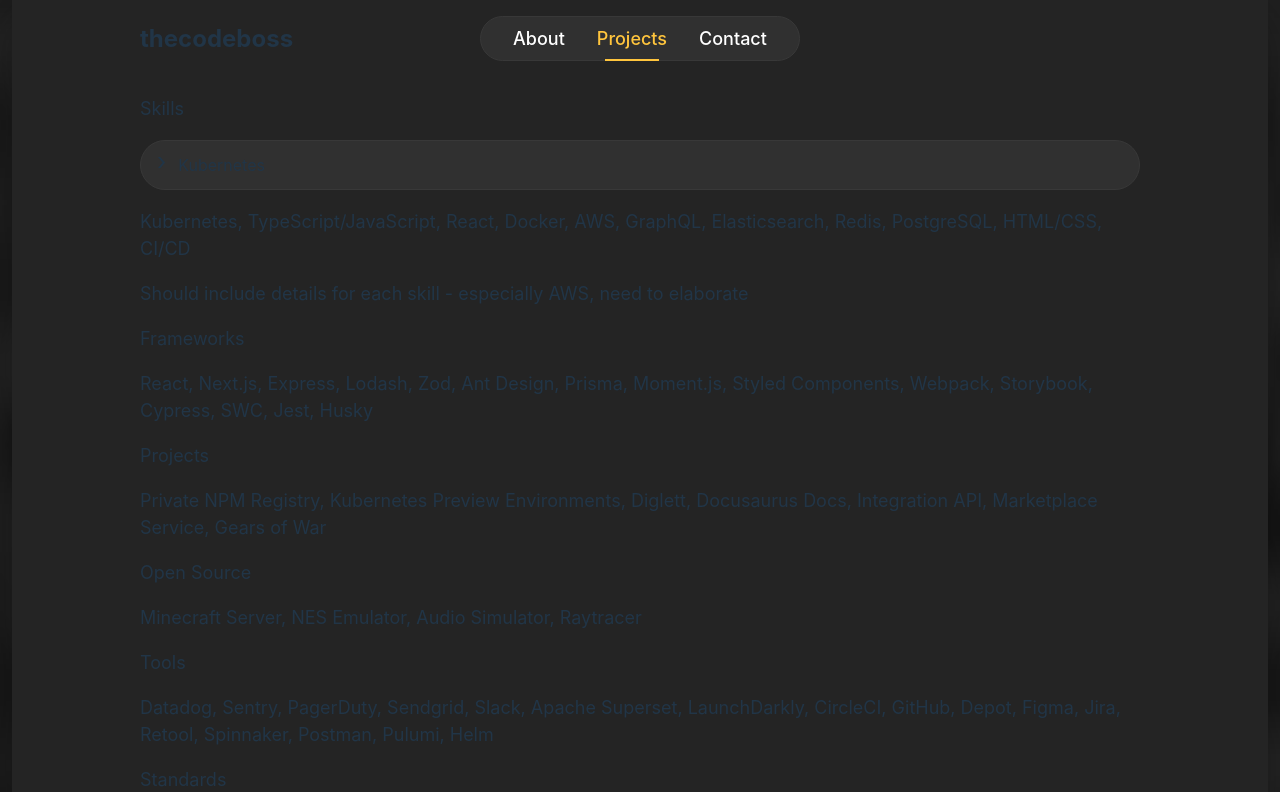
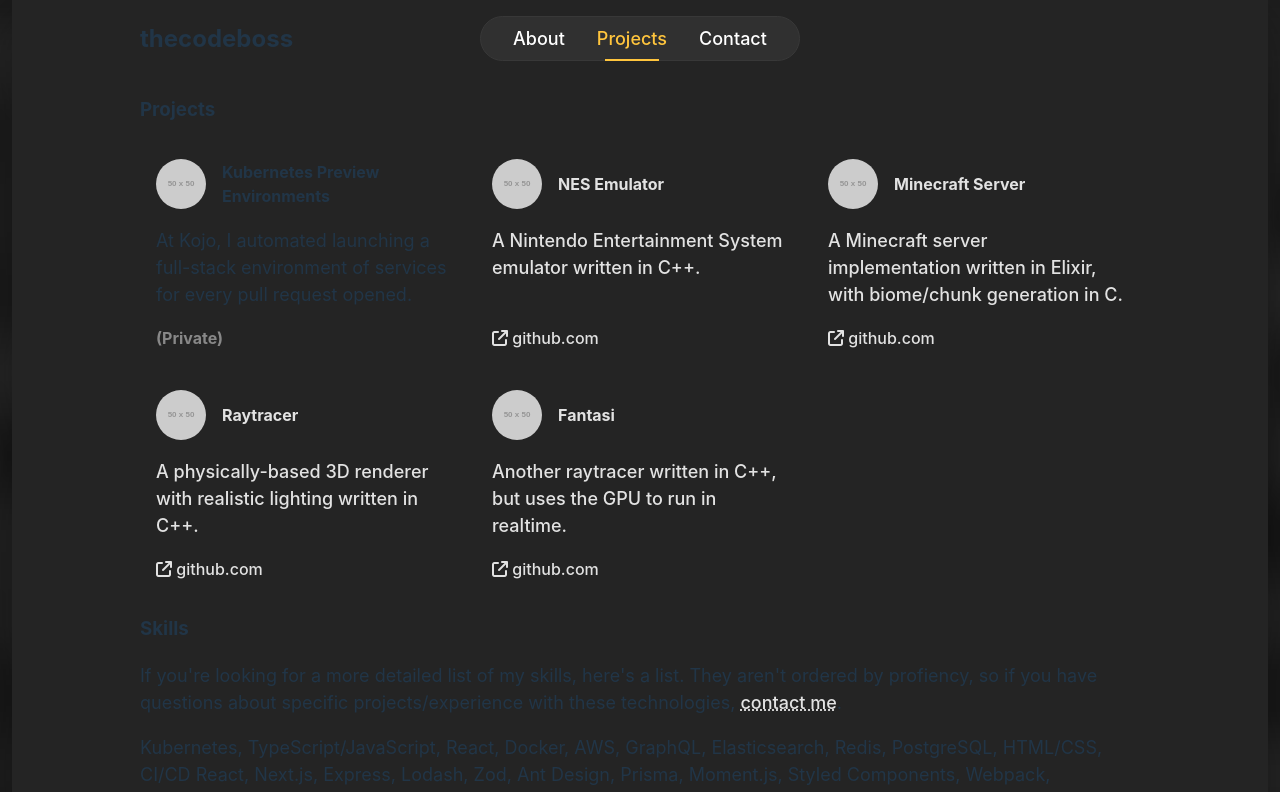
Before and after one commit to thecodeboss/thecodeboss.com, a React (Vite) app: page /projects in a window 1280 px wide. Shown: the top 792 px of the page. Built offline with nearby package versions, Linux system fonts and the light colour scheme.

Commit message:
Lots of updates

```diff
--- a/src/components/Footer.tsx
+++ b/src/components/Footer.tsx
@@ -5,17 +5,20 @@
 export default function Footer() {
   return (
     <footer>
-      <Link to="https://github.com/thecodeboss">
+      <Link target="_blank" to="https://github.com/thecodeboss">
         <i className="fa-brands fa-github fa-lg" />
         &nbsp; GitHub
       </Link>
-      <Link to="https://linkedin.com/in/thecodeboss">
+      <Link target="_blank" to="https://linkedin.com/in/thecodeboss">
         <i className="fa-brands fa-linkedin fa-lg" />
         &nbsp; LinkedIn
       </Link>
-      <Link to="https://www.instagram.com/mikethemo">
-        <i className="fa-brands fa-instagram fa-lg" />
-        &nbsp; Instagram
+      <Link
+        target="_blank"
+        to="https://stackoverflow.com/users/1935971/michael-oliver"
+      >
+        <i className="fa-brands fa-stack-overflow" />
+        &nbsp; Stack Overflow
       </Link>
     </footer>
   );
--- /dev/null
+++ b/src/components/Project.css
@@ -0,0 +1,37 @@
+.project {
+  border-radius: 0.75rem;
+  display: flex;
+  flex-direction: column;
+  padding: 1rem;
+}
+
+.project:hover {
+  background-color: #303030;
+  filter: drop-shadow(0px 0px 8px rgb(0, 0, 0, 0.2));
+  cursor: pointer;
+}
+
+.project span {
+  color: #888;
+  font-weight: bold;
+}
+
+.project a, .project span {
+  margin-top: auto;
+}
+
+.project-header {
+  align-items: center;
+  display: flex;
+  gap: 1rem;
+}
+
+.project-header h4 {
+  margin: 0;
+}
+
+.project-header img {
+  border-radius: 50%;
+  height: 50px;
+  width: 50px;
+}
--- /dev/null
+++ b/src/components/Project.tsx
@@ -0,0 +1,51 @@
+import { Link } from "react-router-dom";
+
+import "./Project.css";
+
+export interface ProjectProps {
+  description: string;
+  imageAlt?: string;
+  image?: {
+    alt: string;
+    url: string;
+  };
+  link?: string;
+  title: string;
+}
+
+export default function Project({
+  description,
+  image,
+  link,
+  title,
+}: ProjectProps) {
+  const content = (
+    <>
+      <div className="project-header">
+        <img
+          alt={image?.alt ?? "Project image"}
+          src={image?.url ?? "https://placehold.co/50x50/000/FFF"}
+        />
+        <h4>{title}</h4>
+      </div>
+      <p>{description}</p>
+      {link ? (
+        <Link to={link} target="_blank">
+          <i className="fa-solid fa-arrow-up-right-from-square" />
+          &nbsp;
+          {new URL(link).hostname}
+        </Link>
+      ) : (
+        <span>(Private)</span>
+      )}
+    </>
+  );
+
+  return link ? (
+    <Link className="project" to={link} target="_blank">
+      {content}
+    </Link>
+  ) : (
+    <div className="project">{content}</div>
+  );
+}
--- a/src/index.css
+++ b/src/index.css
@@ -21,6 +21,10 @@
 
 a:hover {
   color: white;
+}
+
+a.underline {
+  text-decoration: underline dotted;
 }
 
 body {
--- a/src/pages/Contact.css
+++ b/src/pages/Contact.css
@@ -4,7 +4,3 @@
   margin: 0;
   padding: 0;
 }
-
-ul.contact li a {
-  text-decoration: underline dotted;
-}
--- a/src/pages/Contact.tsx
+++ b/src/pages/Contact.tsx
@@ -11,13 +11,31 @@
           <i className="fa-solid fa-envelope"></i> Email: michael @ this domain
         </li>
         <li>
-          <Link to="https://github.com/thecodeboss">GitHub</Link>
+          <Link
+            className="underline"
+            target="_blank"
+            to="https://github.com/thecodeboss"
+          >
+            GitHub
+          </Link>
         </li>
         <li>
-          <Link to="https://linkedin.com/in/thecodeboss">LinkedIn</Link>
+          <Link
+            className="underline"
+            target="_blank"
+            to="https://linkedin.com/in/thecodeboss"
+          >
+            LinkedIn
+          </Link>
         </li>
         <li>
-          <Link to="https://www.instagram.com/mikethemo">Instagram</Link>
+          <Link
+            className="underline"
+            target="_blank"
+            to="https://stackoverflow.com/users/1935971/michael-oliver"
+          >
+            Stack Overflow
+          </Link>
         </li>
       </ul>
     </main>
--- /dev/null
+++ b/src/pages/Projects.css
@@ -0,0 +1,5 @@
+.project-container {
+  display: grid;
+  gap: 0.5rem;
+  grid-template-columns: repeat(auto-fill, minmax(300px, 1fr));
+}
--- a/src/pages/Projects.tsx
+++ b/src/pages/Projects.tsx
@@ -1,28 +1,81 @@
-import Collapse from "@/components/Collapse";
+import { Link } from "react-router-dom";
 
-const collapseText = `
-Okay so I need to write a whole bunch of text to see how well this thing wraps.
-I'm not sure how it's going to look, but I'm hoping it looks pretty good.
-Okay this is probably enough text to see how it's going to wrap.
-`;
+import Project, { type ProjectProps } from "@/components/Project";
+import "./Projects.css";
+
+const projects: (ProjectProps & { key: string })[] = [
+  {
+    description:
+      "At Kojo, I automated launching a full-stack environment of services for every pull request opened.",
+    key: "kubernetes-preview-environments",
+    title: "Kubernetes Preview Environments",
+  },
+  {
+    description: "A Nintendo Entertainment System emulator written in C++.",
+    key: "nes-emulator",
+    link: "https://github.com/thecodeboss/NESEmu",
+    title: "NES Emulator",
+  },
+  {
+    description:
+      "A Minecraft server implementation written in Elixir, with biome/chunk generation in C.",
+    key: "minecraft-server",
+    link: "https://github.com/thecodeboss/minecraft",
+    title: "Minecraft Server",
+  },
+  {
+    description:
+      "A physically-based 3D renderer with realistic lighting written in C++.",
+    key: "raytracer",
+    link: "https://github.com/thecodeboss/raytracer",
+    title: "Raytracer",
+  },
+  {
+    description:
+      "Another raytracer written in C++, but uses the GPU to run in realtime.",
+    key: "fantasi",
+    link: "https://github.com/thecodeboss/Fantasi",
+    title: "Fantasi",
+  },
+];
 
 export default function Projects() {
   return (
     <main>
-      <p>Skills</p>
-      <Collapse label="Kubernetes" children={collapseText} />
+      <h3>Projects</h3>
+      <div className="project-container">
+        {projects.map((project) => (
+          <Project {...project} />
+        ))}
+      </div>
+      <h3>Skills</h3>
+      <p>
+        If you're looking for a more detailed list of my skills, here's a list.
+        They aren't ordered by profiency, so if you have questions about
+        specific projects/experience with these technologies,{" "}
+        <Link className="underline" to="/contact">
+          contact me
+        </Link>
+        .
+      </p>
       <p>
         Kubernetes, TypeScript/JavaScript, React, Docker, AWS, GraphQL,
-        Elasticsearch, Redis, PostgreSQL, HTML/CSS, CI/CD
+        Elasticsearch, Redis, PostgreSQL, HTML/CSS, CI/CD React, Next.js,
+        Express, Lodash, Zod, Ant Design, Prisma, Moment.js, Styled Components,
+        Webpack, Storybook, Cypress, SWC, Jest, Husky
+      </p>
+      <h3>AWS</h3>
+      <p>
+        Since AWS in particular is such a broad category, here are specific AWS
+        products I've worked with:
       </p>
       <p>
-        Should include details for each skill - especially AWS, need to
-        elaborate
-      </p>
-      <p>Frameworks</p>
-      <p>
-        React, Next.js, Express, Lodash, Zod, Ant Design, Prisma, Moment.js,
-        Styled Components, Webpack, Storybook, Cypress, SWC, Jest, Husky
+        S3, EC2 (Instances, Load Balancers, Security Groups, EBS Volumes, Custom
+        AMIs), RDS (Aurora, PostgreSQL), Lambda, API Gateway, CloudFront,
+        CloudWatch, Route 53, IAM, Cognito, SES, SQS, DynamoDB, Elastic
+        Beanstalk, ECR, EKS, ECS, Fargate, Secrets Manager, WAF, CloudTrail,
+        Amplify, VPCs/Subnets, OpenSearch/Elasticsearch, ElastiCache (Redis),
+        Glue, Athena, Redshift, Certificate Manager
       </p>
       <p>Projects</p>
       <p>
--- a/src/utils/shader.ts
+++ b/src/utils/shader.ts
@@ -36,7 +36,7 @@
     uv.x *= iResolution.x / iResolution.y;
 
     // Animation by moving the noise over time
-    float n = noise(uv * 10.0 + vec2(iTime * 0.1, iTime * 0.1));
+    float n = noise(uv * 10.0 + vec2(iTime * 0.12, iTime * 0.12));
 
     // Create color based on noise value
     vec3 color = vec3(0.08) * (1.0 + n);
```
